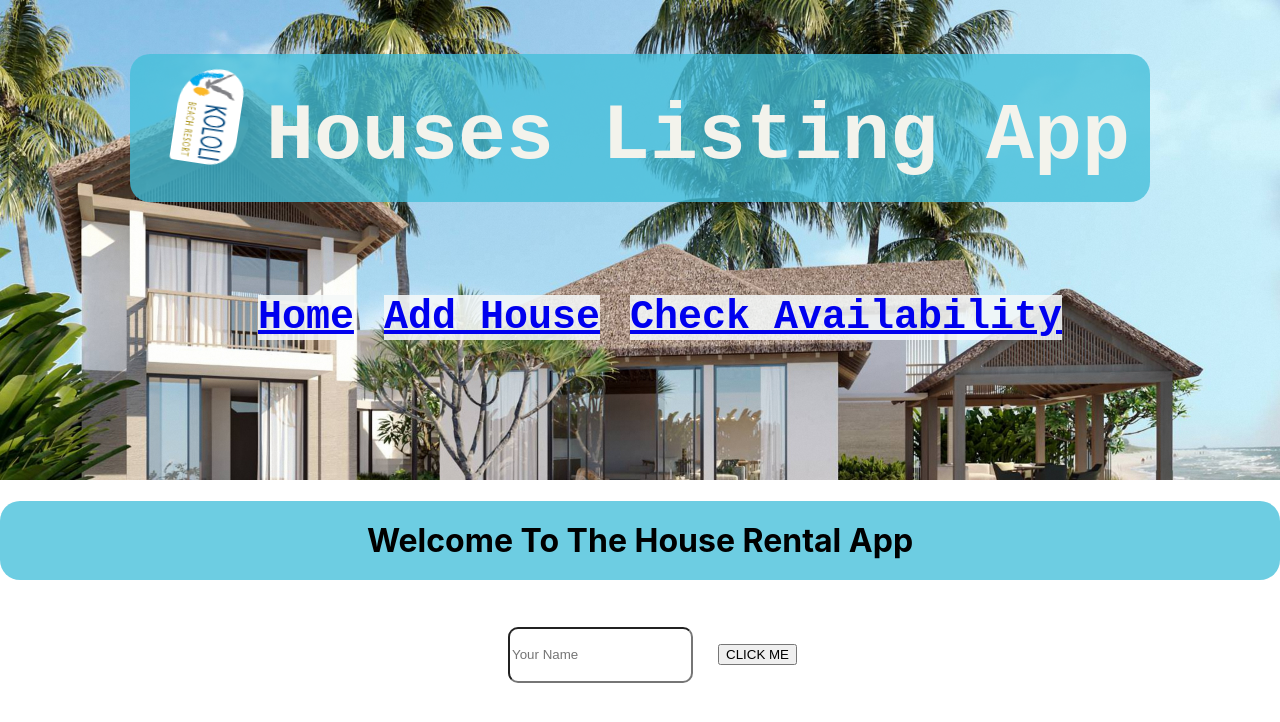
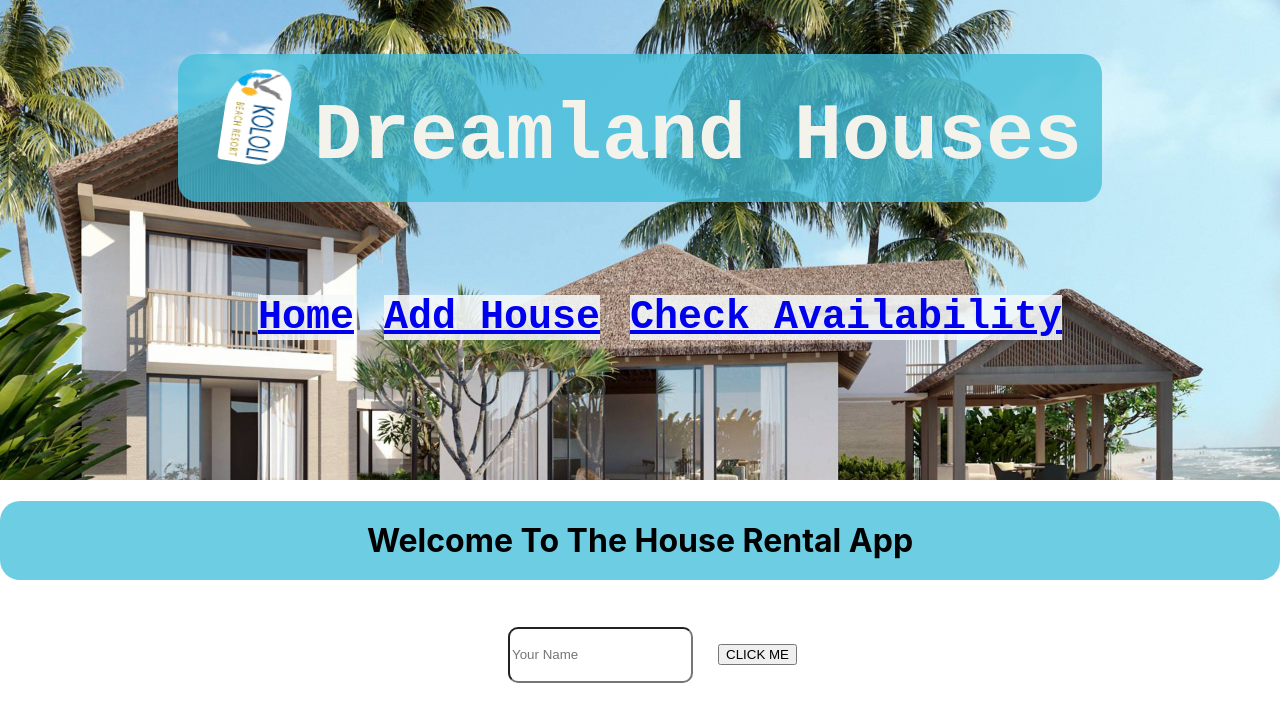
Before and after one commit to fredana/rental-house-app, a React (Create React App) app in the folder houses-listing-app/: page / in a window 1280 px wide. Shown: the top 722 px of the page. Built offline with nearby package versions, Linux system fonts and the light colour scheme.

Commit message:
APP TITLE IN HEADER SECTION UPDATED

```diff
--- a/houses-listing-app/src/App.js
+++ b/houses-listing-app/src/App.js
@@ -14,12 +14,17 @@ function App() {
       <div className="App">
         <header className="App-header">
 
-          <h1><a
-                className="App-link"
-                href="https://kololi.com/"
-                target="_blank"
-                rel="noopener noreferrer"
-              ><img src={logo1} className="App-logo" alt="logo1" /></a>Houses Listing App</h1>
+          <h1>
+            <a
+              className="App-link"
+              href="https://kololi.com/"
+              target="_blank"
+              rel="noopener noreferrer"
+            >
+              <img src={logo1} className="App-logo" alt="logo1" />
+            </a>
+              Dreamland Houses
+          </h1>
           <ul>
             <li className='navbar'><Link to="/">Home</Link></li>
             <li className='navbar'><Link to="/user-added-houses">Add House</Link></li>
```
